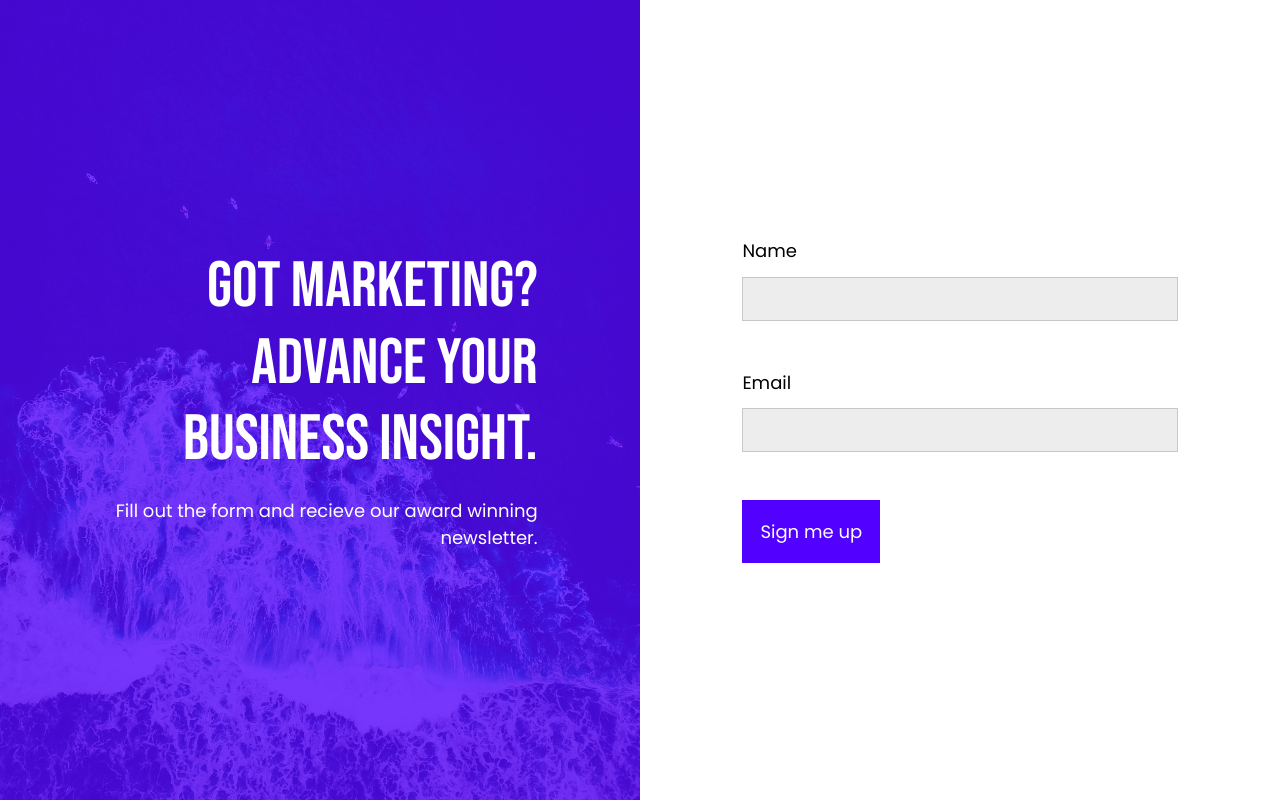
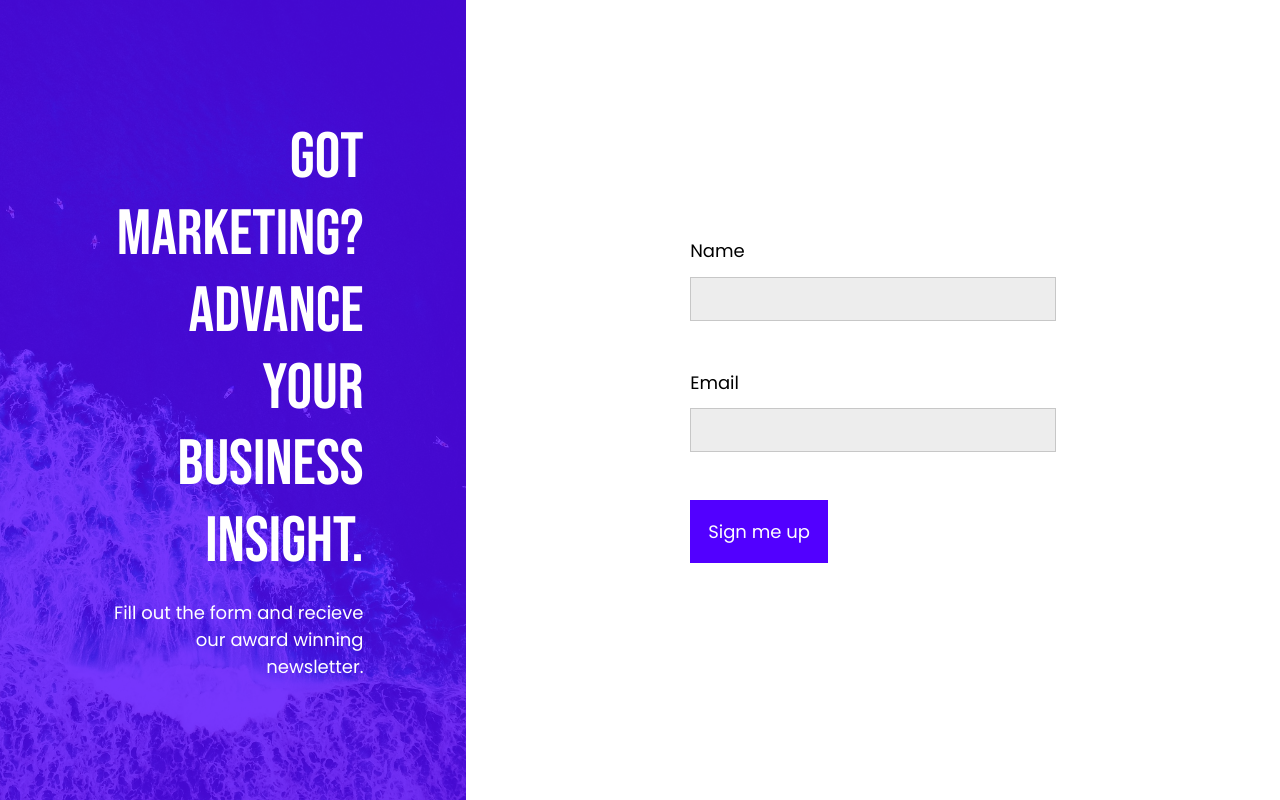
Before and after one commit to michbotx/figma-to-code, a plain HTML site: page index.html in a window 1280 px wide. Drawn offline with Linux system fonts and the light colour scheme.

Commit message:
final commit

```diff
--- a/app.css
+++ b/app.css
@@ -111,7 +111,7 @@ button {
     .left-col,
     .right-col {
         flex-basis: 0;
-        flex-grow: 1;
+        flex-grow: 0.30 ;
         height: 100vh;
         display: grid;
         place-items: center;
@@ -120,10 +120,15 @@ button {
     .left-col {
         text-align: right;
     }
+
+    .right-col {
+        flex-grow: 0.7;
+    }
+
     .form {
         display: flex;
         flex-direction: column;
-        width: 100%;
+        width: 60%;
         gap: 1em;
     }
 
```
